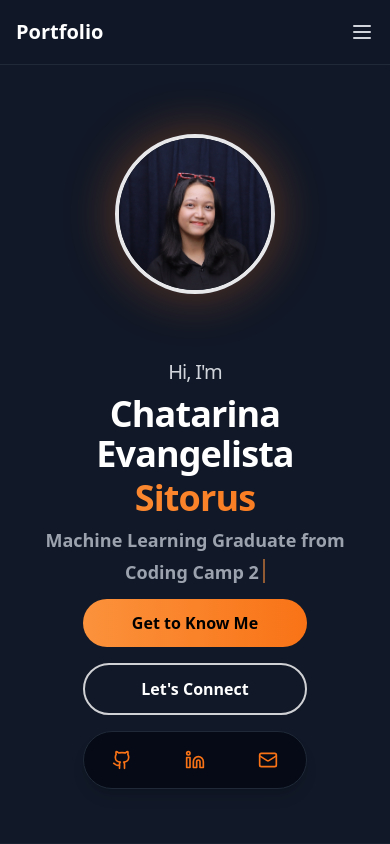
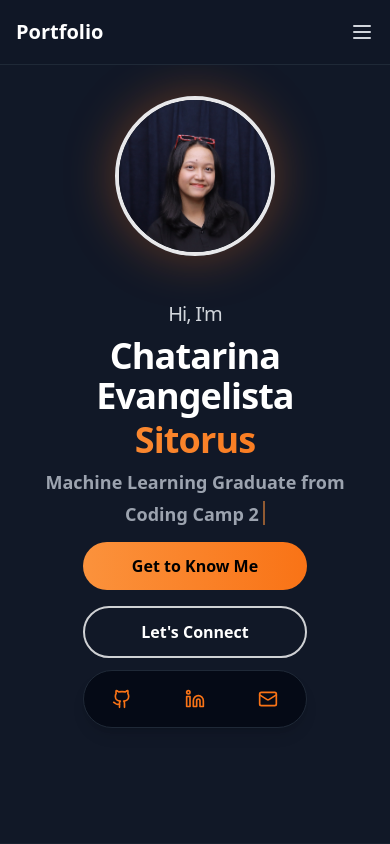
Before and after one commit to Chatarinaeva/portfolio-chatarinaeva, a React (Vite) app: page / in a window 390 px wide. Shown: the top 844 px of the page. Built offline with nearby package versions, Linux system fonts and the light colour scheme.

Commit message:
Refactor Hero Section layout and spacing
Adjusted padding and gap values in the Hero Section for better layout.

```diff
--- a/src/App.tsx
+++ b/src/App.tsx
@@ -142,10 +142,10 @@
       </nav>
 
       {/* Hero Section */}
-      <section className="h-auto min-h-screen pt-20 sm:pt-16 flex items-center px-4 sm:px-6 lg:px-16 bg-gray-900 relative overflow-hidden border-b border-gray-800/50">
+      <section className="h-auto min-h-screen pt-24 pb-10 sm:pt-16 flex items-start md:items-center px-4 sm:px-6 lg:px-16 bg-gray-900 relative overflow-hidden border-b border-gray-800/50">
         <div className="hidden md:block absolute right-0 top-1/2 -translate-y-1/2 w-[90%] h-[140%] bg-[radial-gradient(circle_at_right,_var(--tw-gradient-stops))] from-orange-500/85 via-gray-900/95 to-transparent opacity-90 pointer-events-none" />
 
-        <div className="max-w-6xl mx-auto flex flex-col md:flex-row items-center md:items-center gap-12 w-full md:pl-12 relative z-10">
+        <div className="max-w-6xl mx-auto flex flex-col md:flex-row items-center md:items-center gap-7 md:gap-12 w-full md:pl-12 relative z-10">
           <div className="flex-shrink-0">
             <div className="w-40 h-40 sm:w-48 sm:h-48 md:w-72 md:h-72 rounded-full overflow-hidden shadow-[0_0_50px_rgba(249,115,22,0.35)] border-4 border-white/90 mx-auto md:mx-0">
               <img
@@ -188,7 +188,7 @@
               </button>
             </div>
             {/* Social Icons */}
-            <div className="flex items-center justify-center md:justify-start mt-4">
+            <div className="flex items-center justify-center md:justify-start mt-3">
               <div className="w-56 flex items-center justify-between bg-gray-950/80 border border-gray-800 px-5 py-2.5 rounded-full shadow-lg">
                 <a
                   href="https://github.com/Chatarinaeva"
```
